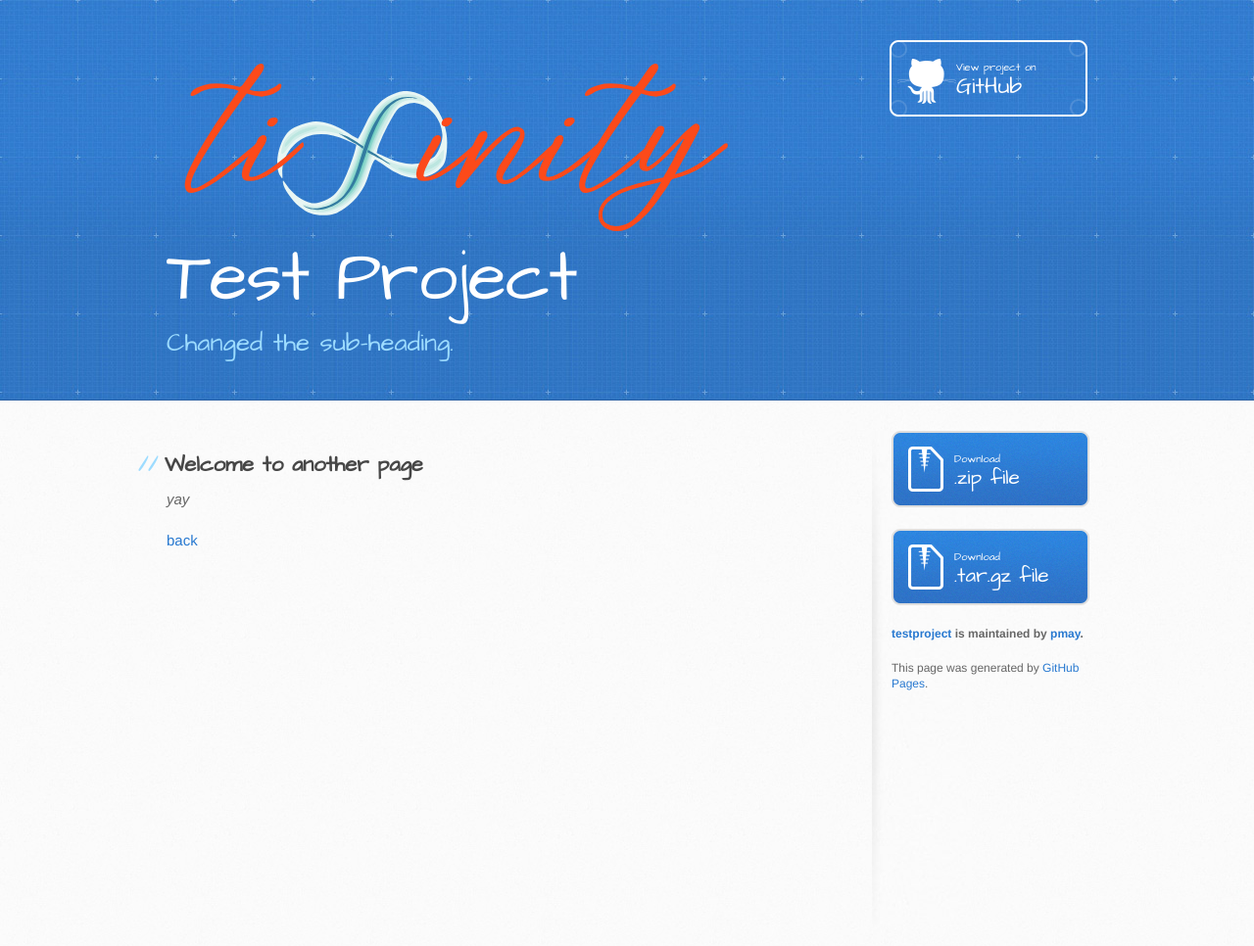
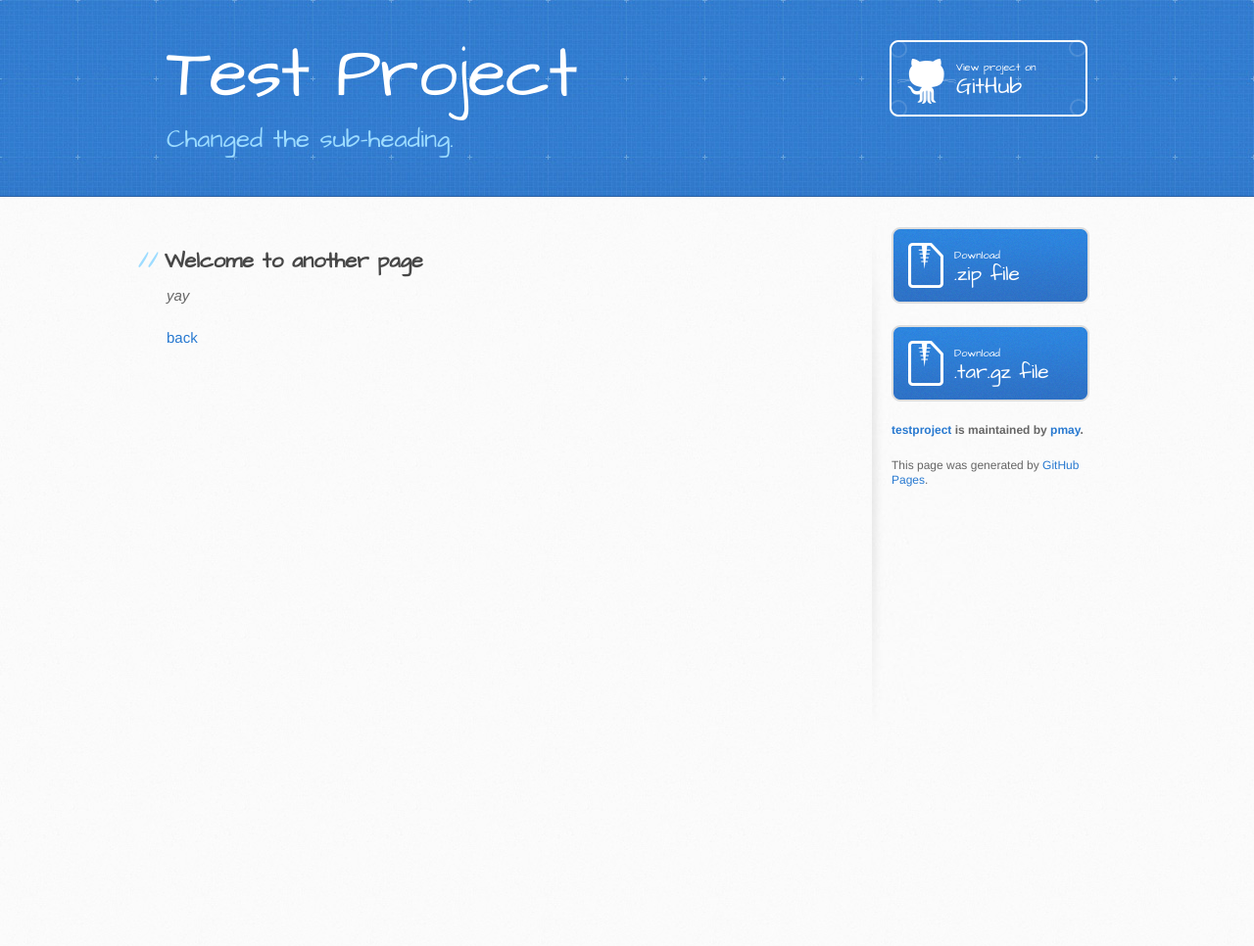
Before and after one commit to pmay/testproject, a Jekyll site: the page built from another-page.md, in a window 1280 px wide. Shown: the whole page at 98% size. Built offline with Jekyll 4.4.1, drawn with Linux system fonts in a browser that asks for light colours; our own code applies the rules of GitHub Pages for plain Markdown files; after the commit the page ends 900 px from its top, so only the background shows below that.

Commit message:
adjusted

```diff
--- a/_config.yml
+++ b/_config.yml
@@ -1,5 +1,4 @@
 title: Test Project
 description: Changed the sub-heading.
-logo: assets/images/tif_svg_logo.svg
 show_downloads: true
 google_analytics:
```
